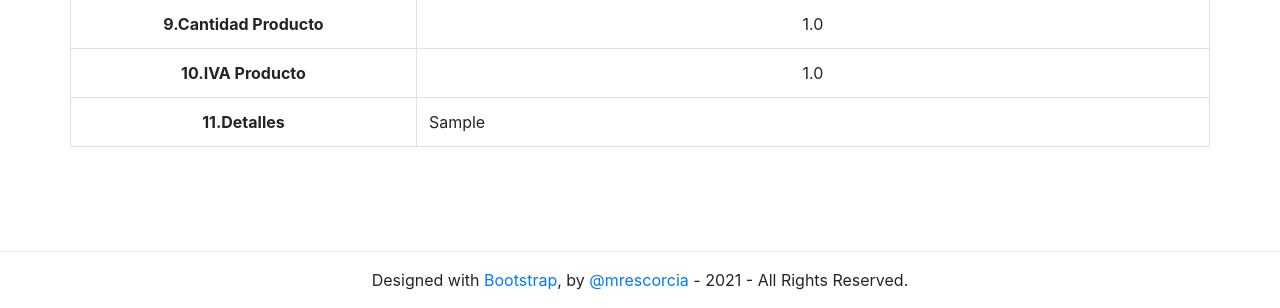
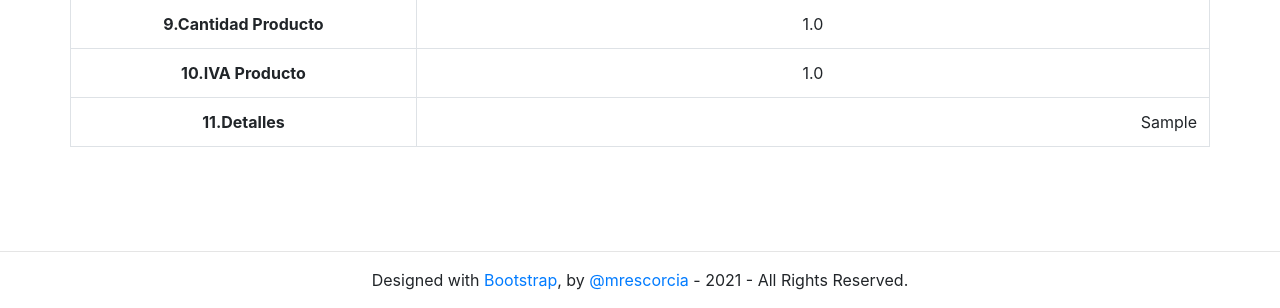
Before and after one commit to mrescorcia/otilia, a Django app: page /productos/ in a window 1280 px wide. Shown: the part 856-1164 px from the top of the page. Run offline with Django 3.2, Linux system fonts and the light colour scheme; tables that the repository leaves empty hold one stand-in row (values such as "Sample post").

Commit message:
28-06-2021

```diff
--- a/static/css/custom.css
+++ b/static/css/custom.css
@@ -5,6 +5,6 @@
 }
 
 #td-detalles-productos {
-    text-align: justify;
+    text-align: right;
     max-width: 200px;
 }
```
